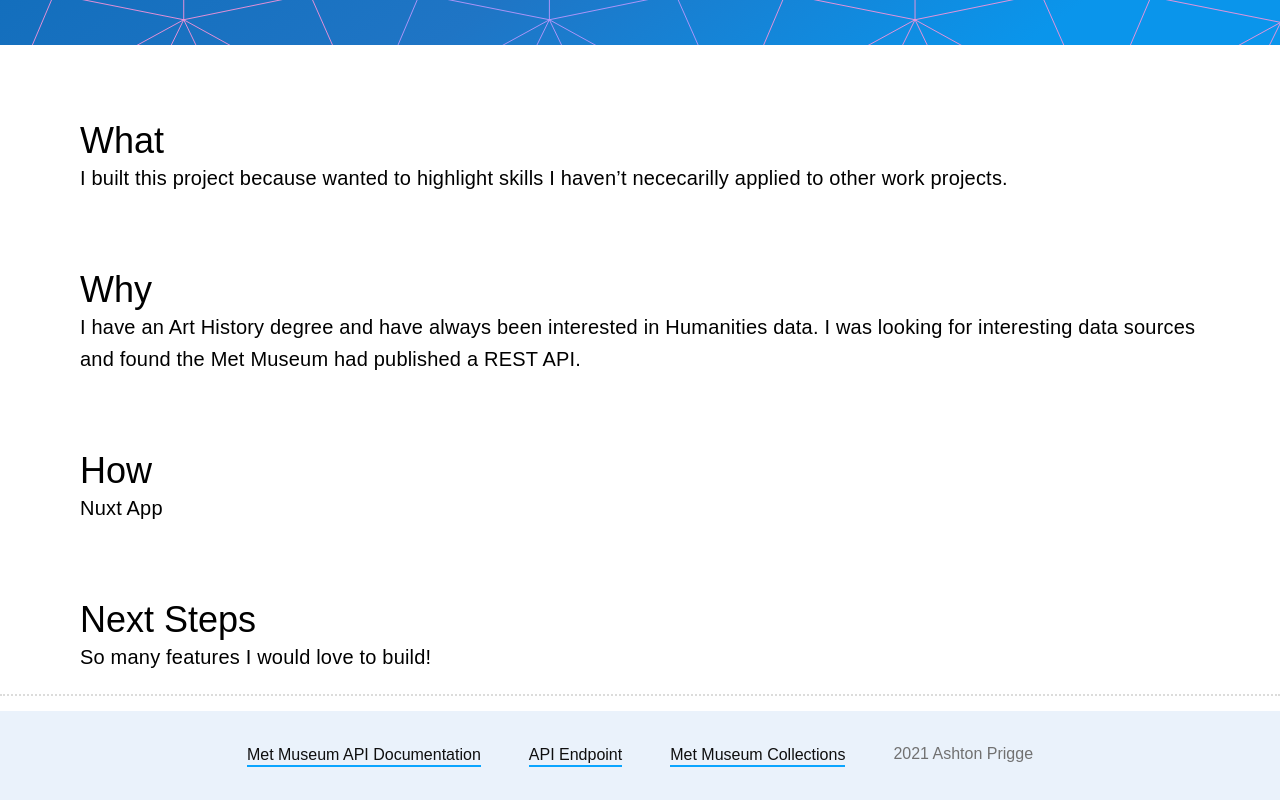
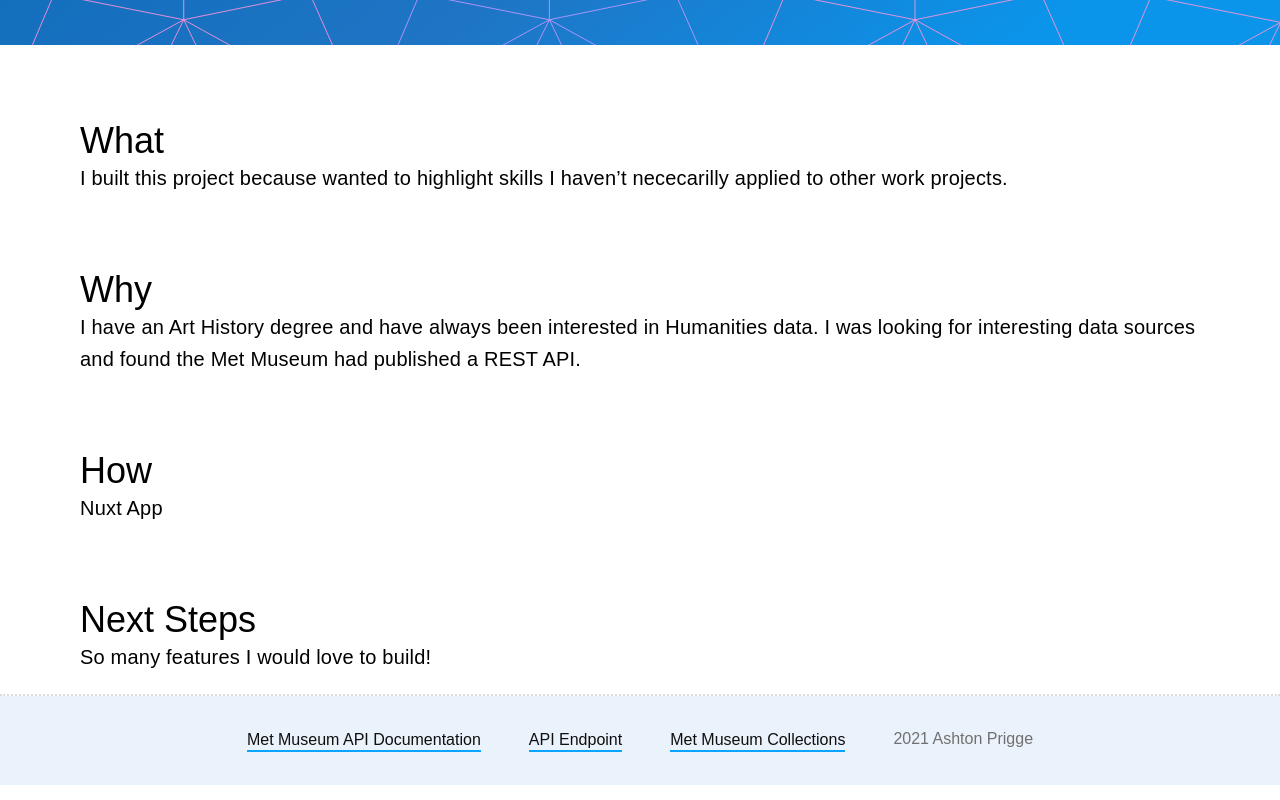
Before and after one commit to aprigge/met-nuxt-website, a Nuxt app: page /about in a window 1280 px wide. Shown: the part 375-1175 px from the top of the page. Built offline with nearby package versions, Linux system fonts and the light colour scheme.

Commit message:
add more components, update syling

```diff
--- a/components/JsonDetail.vue
+++ b/components/JsonDetail.vue
@@ -54,14 +54,16 @@ export default {
   }
   .response {
     padding: 10px 10px 10px 10px;
+    text-align: left;
     display: flex;
     flex-direction: column;
     justify-content: center;
     align-content: center;
     align-items: center;
+    flex-wrap: wrap;
     font-size: 16px;
     font-weight: normal;
-    line-height: 150%;
+
     color: black;
   }
 }
--- /dev/null
+++ b/layouts/default.vue
@@ -0,0 +1,57 @@
+<template lang="html">
+  <main class="layout-default">
+    <primary-header />
+
+    <nuxt class="page" />
+
+    <primary-footer class="footer" :items="footerPrimaryItems" />
+  </main>
+</template>
+
+<script>
+// Mock data
+
+export default {
+  data() {
+    return {
+      footerPrimaryItems: [
+        {
+          text: "Met Museum API Documentation",
+          to: "https://metmuseum.github.io/",
+          target: "_blank",
+        },
+        {
+          text: "API Endpoint",
+          to:
+            "https://collectionapi.metmuseum.org/public/collection/v1/objects",
+          target: "_blank",
+        },
+        {
+          text: "Met Museum Collections",
+          to: "https://www.metmuseum.org/art/collection",
+          target: "_blank",
+        },
+      ],
+    };
+  },
+};
+</script>
+
+<style lang="scss" scoped>
+.layout-default {
+  min-height: 100vh;
+  display: flex;
+  flex-direction: column;
+  flex-wrap: nowrap;
+  justify-content: space-between;
+  align-content: center;
+  align-items: center;
+  > * {
+    width: 100%;
+    box-sizing: border-box;
+  }
+  .page {
+    flex: 1 1 auto;
+  }
+}
+</style>
--- a/pages/_slug.vue
+++ b/pages/_slug.vue
@@ -1,6 +1,5 @@
 <template lang="html">
   <section class="detail-page">
-    <primary-header />
     <masthead-secondary title="Object Details" />
     <div class="meta">
       <div class="images-details">
@@ -26,34 +25,11 @@
         :response="objectHighlight"
       />
     </div>
-    <primary-footer class="footer" :items="footerPrimaryItems" />
   </section>
 </template>
 
 <script>
 export default {
-  data() {
-    return {
-      footerPrimaryItems: [
-        {
-          text: "Met Museum API Documentation",
-          to: "https://metmuseum.github.io/",
-          target: "_blank",
-        },
-        {
-          text: "API Endpoint",
-          to:
-            "https://collectionapi.metmuseum.org/public/collection/v1/objects",
-          target: "_blank",
-        },
-        {
-          text: "Met Museum Collections",
-          to: "https://www.metmuseum.org/art/collection",
-          target: "_blank",
-        },
-      ],
-    };
-  },
   async asyncData({ params, $axios }) {
     const objectHighlight = await $axios.$get(
       `https://collectionapi.metmuseum.org/public/collection/v1/objects/${params.slug}`
--- a/pages/about.vue
+++ b/pages/about.vue
@@ -1,6 +1,5 @@
 <template lang="html">
   <section class="about-page">
-    <primary-header />
     <masthead-secondary title="About this Project" />
     <text-block
       title="What"
@@ -17,35 +16,11 @@
       text="So many features I would love to build!"
     />
     <divider-general class="divider-general" />
-    <primary-footer class="footer" :items="footerPrimaryItems" />
   </section>
 </template>
 
 <script>
-export default {
-  data() {
-    return {
-      footerPrimaryItems: [
-        {
-          text: "Met Museum API Documentation",
-          to: "https://metmuseum.github.io/",
-          target: "_blank",
-        },
-        {
-          text: "API Endpoint",
-          to:
-            "https://collectionapi.metmuseum.org/public/collection/v1/objects",
-          target: "_blank",
-        },
-        {
-          text: "Met Museum Collections",
-          to: "https://www.metmuseum.org/art/collection",
-          target: "_blank",
-        },
-      ],
-    };
-  },
-};
+export default {};
 </script>
 
 <style lang="scss" scoped>
--- a/pages/index.vue
+++ b/pages/index.vue
@@ -1,6 +1,5 @@
 <template lang="html">
   <section class="home-page">
-    <primary-header />
     <masthead-secondary title="Objects from the Met Museum's Collection" />
     <div class="block-cards">
       <block-card
@@ -21,7 +20,7 @@
         :title="thirdObjectHighlight.title"
         :artistDisplayName="thirdObjectHighlight.artistDisplayName"
         :objectDate="thirdObjectHighlight.objectDate"
-        :to="parsedSecondTo"
+        :to="parsedThirdTo"
         :src="thirdObjectHighlight.primaryImage"
       />
       <divider-general class="divider-general" />
@@ -40,43 +39,20 @@
       </div>
     </div>
     <divider-general class="divider-general" />
-    <primary-footer class="footer" :items="footerPrimaryItems" />
   </section>
 </template>
 
 <script>
 export default {
-  data() {
-    return {
-      footerPrimaryItems: [
-        {
-          text: "Met Museum API Documentation",
-          to: "https://metmuseum.github.io/",
-          target: "_blank",
-        },
-        {
-          text: "API Endpoint",
-          to:
-            "https://collectionapi.metmuseum.org/public/collection/v1/objects",
-          target: "_blank",
-        },
-        {
-          text: "Met Museum Collections",
-          to: "https://www.metmuseum.org/art/collection",
-          target: "_blank",
-        },
-      ],
-    };
-  },
   async asyncData({ $axios }) {
     const objectHighlight = await $axios.$get(
-      "https://collectionapi.metmuseum.org/public/collection/v1/objects/466190"
+      "https://collectionapi.metmuseum.org/public/collection/v1/objects/340070"
     );
     const secondObjectHighlight = await $axios.$get(
-      "https://collectionapi.metmuseum.org/public/collection/v1/objects/671052"
+      "https://collectionapi.metmuseum.org/public/collection/v1/objects/437397"
     );
     const thirdObjectHighlight = await $axios.$get(
-      "https://collectionapi.metmuseum.org/public/collection/v1/objects/470309"
+      "https://collectionapi.metmuseum.org/public/collection/v1/objects/247993"
     );
     const searchResults = await $axios.$get(
       "https://collectionapi.metmuseum.org/public/collection/v1/search?isHighlight=true&q=picasso"
@@ -99,8 +75,11 @@ export default {
     parsedTo() {
       return `/${this.objectHighlight.objectID}`;
     },
-    parsedSecondTo(objectID) {
+    parsedSecondTo() {
       return `/${this.secondObjectHighlight.objectID}`;
+    },
+    parsedThirdTo() {
+      return `/${this.thirdObjectHighlight.objectID}`;
     },
     searchResultsList() {
       return this.searchResults.objectIDs.slice(0, 10);
```
